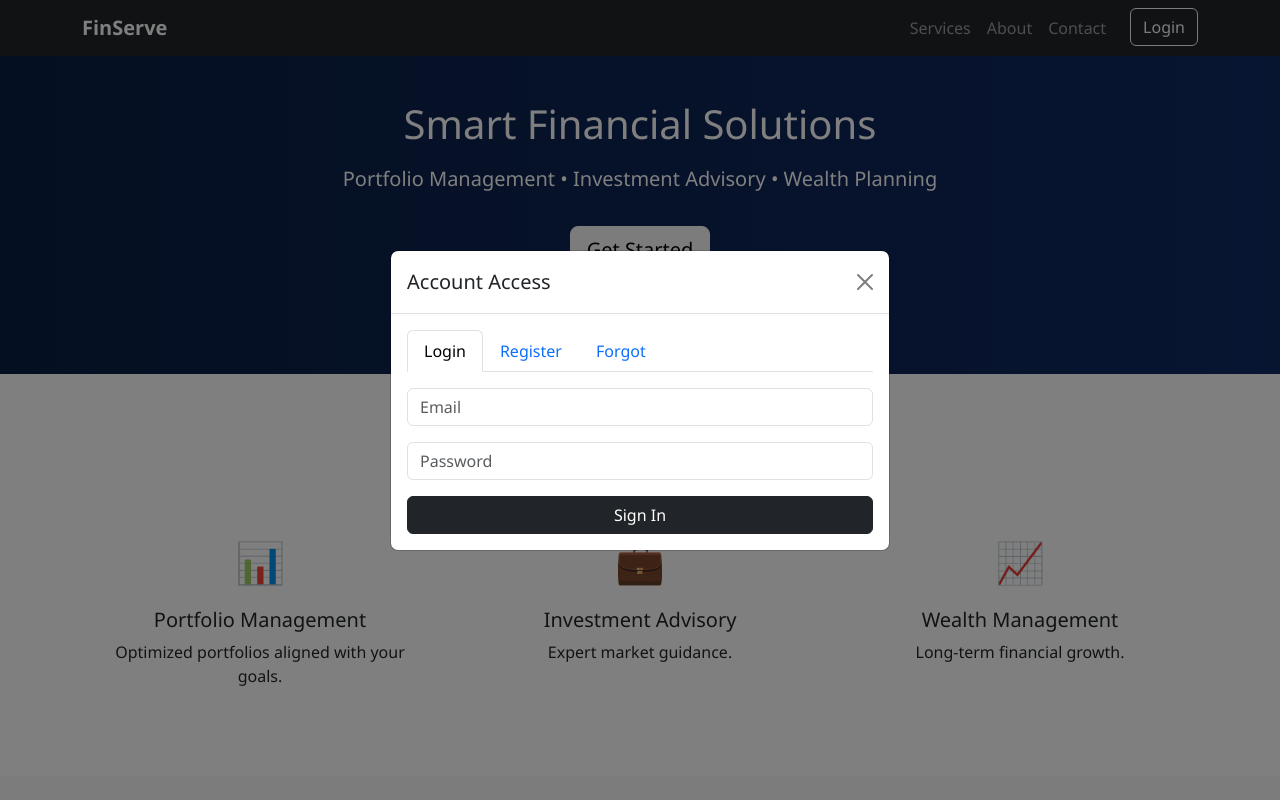
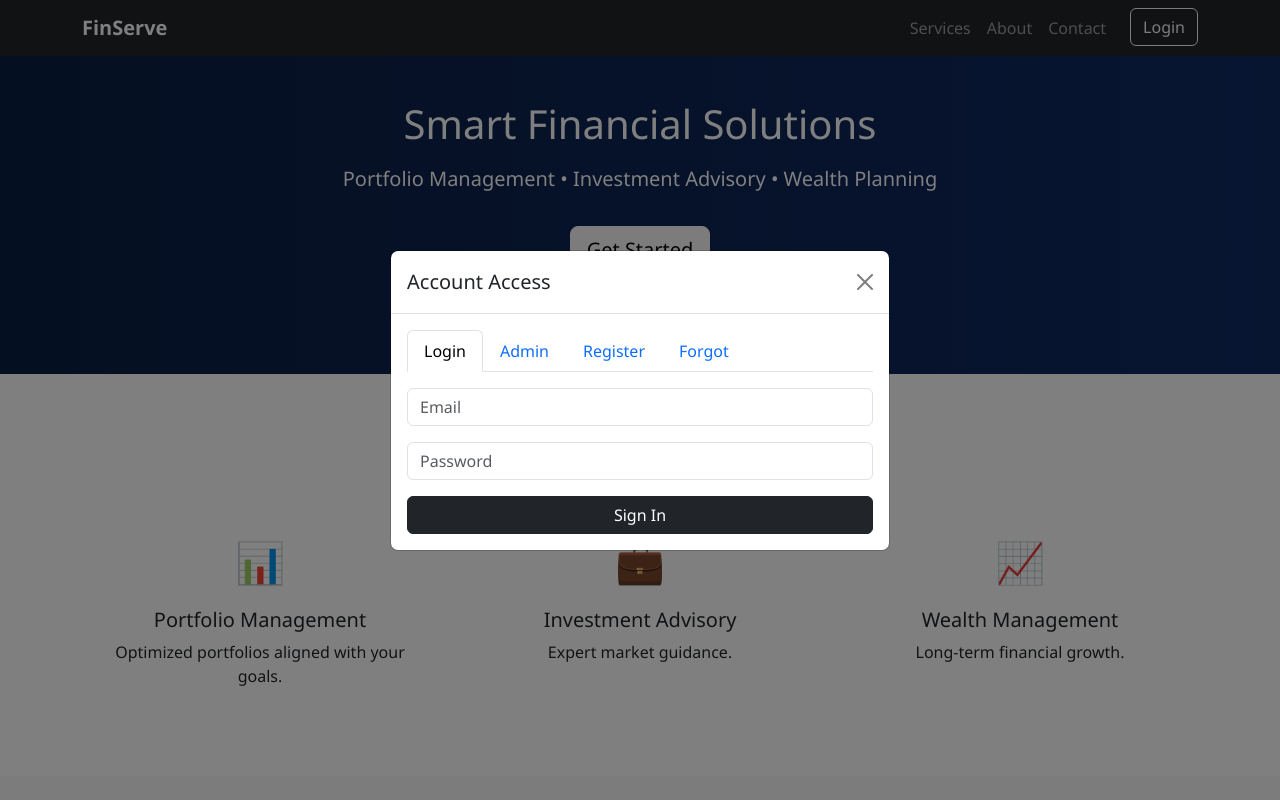
Before and after one commit to girichran/finserve, a Flask app: page / in a window 1280 px wide, after a click on "Login". Run offline with Flask 3, Linux system fonts and the light colour scheme.

Commit message:
Add admin login tab and functionality

```diff
--- a/templates/index.html
+++ b/templates/index.html
@@ -310,6 +310,9 @@ function submitForm() {
                         <button class="nav-link active" data-bs-toggle="tab" data-bs-target="#login">Login</button>
                     </li>
                     <li class="nav-item">
+                        <button class="nav-link" data-bs-toggle="tab" data-bs-target="#adminLogin">Admin</button>
+                    </li>
+                    <li class="nav-item">
                         <button class="nav-link" data-bs-toggle="tab" data-bs-target="#register">Register</button>
                     </li>
                     <li class="nav-item">
@@ -324,6 +327,12 @@ function submitForm() {
                         <input class="form-control mb-3" type="password" id="loginPassword" placeholder="Password">
                         <button type="button" class="btn btn-dark w-100" onclick="login()">Sign In</button>
 
+                    </div>
+
+                    <div class="tab-pane fade" id="adminLogin">
+                        <input class="form-control mb-3" id="adminEmail" placeholder="Admin Email">
+                        <input class="form-control mb-3" type="password" id="adminPassword" placeholder="Admin Password">
+                        <button type="button" class="btn btn-danger w-100" onclick="adminLogin()">Admin Sign In</button>
                     </div>
 
                    <div class="tab-pane fade" id="register">
```
